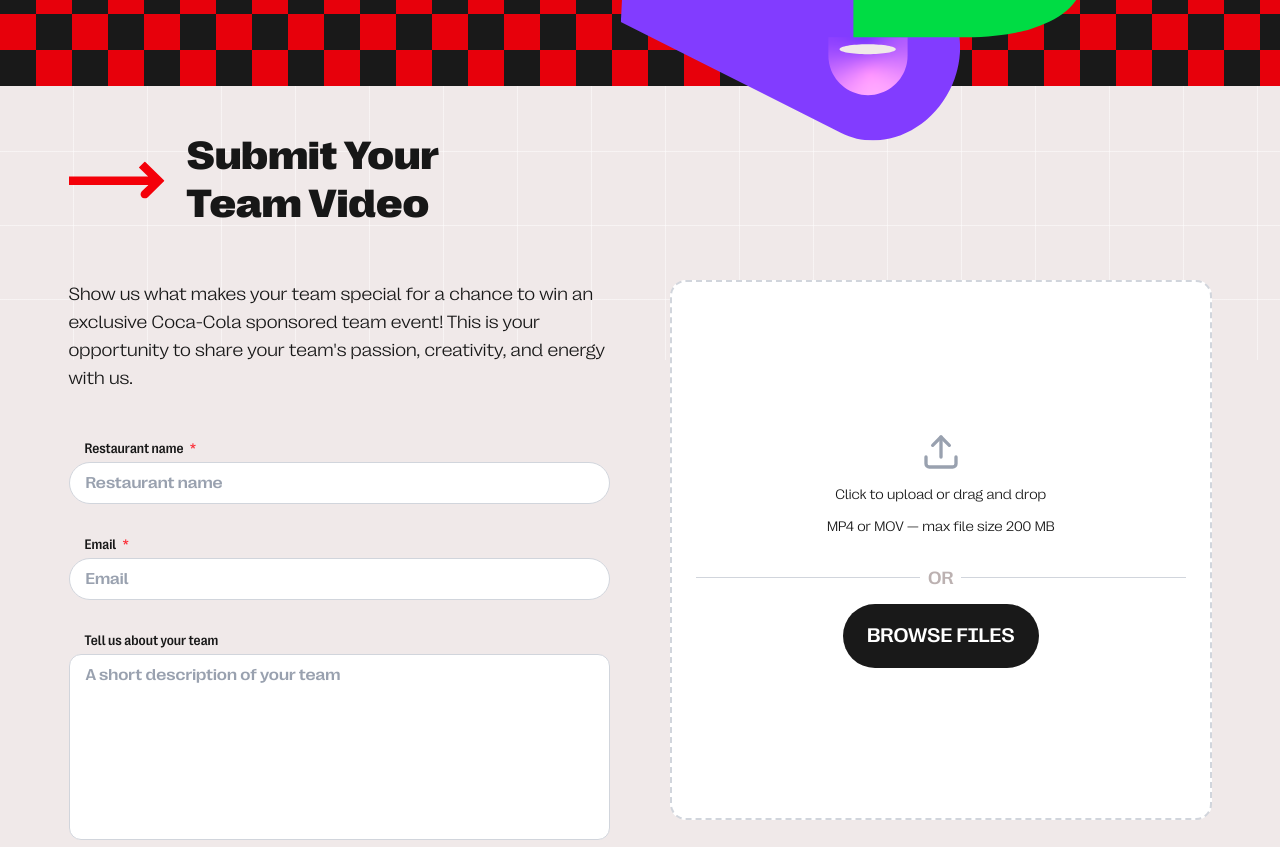
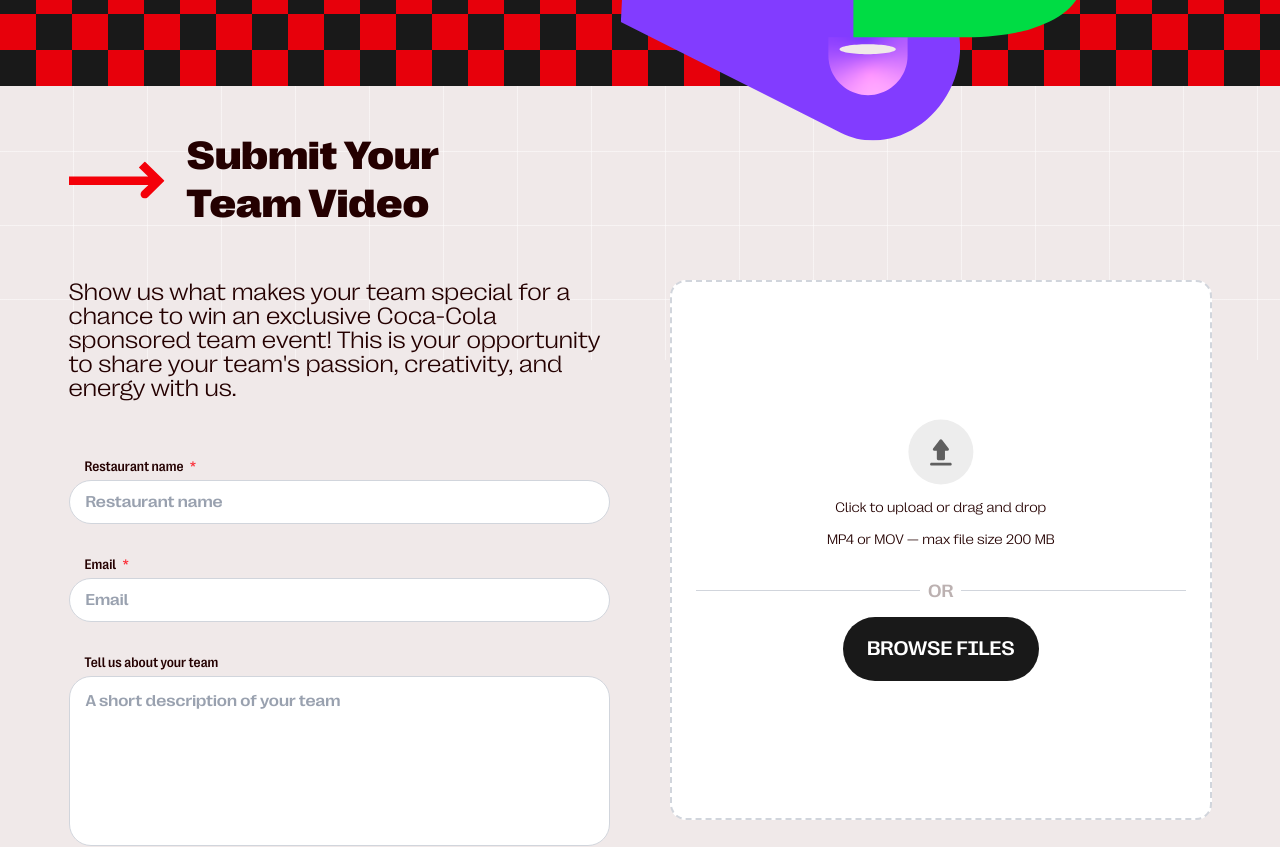
Before and after one commit to levinduong101/1th-shop, a Next.js app: page /upload-video in a window 1280 px wide. Shown: the part 440-1287 px from the top of the page. Built offline with nearby package versions, Linux system fonts and the light colour scheme.

Commit message:
update: update style

```diff
--- a/src/components/shared/Footer.tsx
+++ b/src/components/shared/Footer.tsx
@@ -12,7 +12,7 @@
         alt='Coca Cola Logo'
         className='md:w-[169px]'
       />
-      <XIcon className='md:hidden p-0.5' width={16} height={16} />
+      <XIcon className='p-0.5 md:hidden' width={16} height={16} />
 
       <Image
         src='/images/metro_logo.svg'
@@ -21,7 +21,7 @@
         alt='Metro Logo'
         className='md:w-[124px]'
       />
-      <XIcon className='md:hidden p-0.5' width={16} height={16} />
+      <XIcon className='p-0.5 md:hidden' width={16} height={16} />
 
       <Image
         src='/images/chefs_logo.svg'
--- a/src/components/ui/Icons.tsx
+++ b/src/components/ui/Icons.tsx
@@ -104,3 +104,30 @@
     </svg>
   );
 };
+
+export const UploadIcon: React.FC<IconProps & { bgFill?: string }> = ({
+  width = 66,
+  height = 66,
+  fill = '#000000',
+  bgFill = '#EDEDED',
+  ...props
+}) => {
+  return (
+    <svg
+      width={width}
+      height={height}
+      viewBox='0 0 67 67'
+      fill='none'
+      xmlns='http://www.w3.org/2000/svg'
+      {...props}
+    >
+      <rect x='0.394775' y='0.5' width='66' height='66' rx='33' fill={bgFill} />
+      <g opacity='0.6'>
+        <path
+          d='M23.7698 44.5H43.0198C43.4094 44.5 43.7359 44.6318 43.9995 44.8953C44.263 45.1589 44.3948 45.4854 44.3948 45.875C44.3948 46.2646 44.263 46.5911 43.9995 46.8547C43.7359 47.1182 43.4094 47.25 43.0198 47.25H23.7698C23.3802 47.25 23.0536 47.1182 22.7901 46.8547C22.5265 46.5911 22.3948 46.2646 22.3948 45.875C22.3948 45.4854 22.5265 45.1589 22.7901 44.8953C23.0536 44.6318 23.3802 44.5 23.7698 44.5ZM30.6448 41.75C30.2552 41.75 29.9286 41.6182 29.6651 41.3547C29.4015 41.0911 29.2698 40.7646 29.2698 40.375V32.125H26.5885C26.0156 32.125 25.6031 31.8672 25.351 31.3516C25.0989 30.8359 25.1448 30.349 25.4885 29.8906L32.2948 21.1594C32.4323 20.976 32.5984 20.8385 32.7932 20.7469C32.988 20.6552 33.1885 20.6094 33.3948 20.6094C33.601 20.6094 33.8015 20.6552 33.9963 20.7469C34.1911 20.8385 34.3573 20.976 34.4948 21.1594L41.301 29.8906C41.6448 30.349 41.6906 30.8359 41.4385 31.3516C41.1864 31.8672 40.7739 32.125 40.201 32.125H37.5198V40.375C37.5198 40.7646 37.388 41.0911 37.1245 41.3547C36.8609 41.6182 36.5344 41.75 36.1448 41.75H30.6448Z'
+          fill={fill}
+        />
+      </g>
+    </svg>
+  );
+};
--- a/src/components/ui/Input.tsx
+++ b/src/components/ui/Input.tsx
@@ -21,7 +21,7 @@
         <input
           ref={ref}
           className={clsx(
-            'font-ccep-wide focus:ring-red focus:border-red w-full rounded-full border border-gray-300 bg-white px-4 py-2 text-gray-700 placeholder-gray-400 transition focus:ring-2 focus:outline-none',
+            'font-ccep-wide focus:ring-red focus:border-red w-ful min-h-11 rounded-full border border-gray-300 bg-white px-4 py-2 text-gray-700 placeholder-gray-400 transition focus:ring-2 focus:outline-none',
             error && 'border-red-500 focus:ring-red-500',
             className,
           )}
--- a/src/components/ui/TextArea.tsx
+++ b/src/components/ui/TextArea.tsx
@@ -21,7 +21,7 @@
         <textarea
           ref={ref}
           className={clsx(
-            'font-ccep-wide focus:ring-red focus:border-red w-full resize-none rounded-xl border border-gray-300 bg-white px-4 py-2 text-gray-700 placeholder-gray-400 transition focus:ring-2 focus:outline-none',
+            'font-ccep-wide focus:ring-red focus:border-red w-full resize-none rounded-[22px] border border-gray-300 bg-white px-4 py-3 text-gray-700 placeholder-gray-400 transition focus:ring-2 focus:outline-none',
             error && 'border-red-500 focus:ring-red-500',
             className,
           )}
--- a/src/components/ui/UploadField.tsx
+++ b/src/components/ui/UploadField.tsx
@@ -1,12 +1,12 @@
 'use client';
 
 import clsx from 'clsx';
-import { Upload } from 'lucide-react';
 import Image from 'next/image';
 import React, { forwardRef, useEffect, useState } from 'react';
 import { useDropzone } from 'react-dropzone';
 
 import { Button } from './Button';
+import { UploadIcon } from './Icons';
 
 type UploadFieldProps = React.InputHTMLAttributes<HTMLInputElement> & {
   label?: string;
@@ -123,14 +123,13 @@
 
               {/* Overlay with blur + upload icon */}
               <div className='absolute inset-0 flex items-center justify-center bg-black/30'>
-                <Upload className='h-10 w-10 text-white opacity-90' />
+                <UploadIcon fill='black' bgFill='white' />
               </div>
             </>
           ) : (
             // UI when no file is selected
             <div className='pointer-events-none flex w-full flex-col items-center gap-3'>
-              <Upload className='h-10 w-10 text-gray-400' />
-
+              <UploadIcon bgFill='#EDEDED' />
               <p className='font-ccep-wide text-sm font-light'>Click to upload or drag and drop</p>
               <p className='font-ccep-wide text-sm font-light'>{maxSizeText}</p>
 
--- a/src/features/home/index.tsx
+++ b/src/features/home/index.tsx
@@ -9,7 +9,7 @@
 
 export default function HomeView() {
   return (
-    <section className='grid min-h-screen w-full lg:grid-cols-[1fr_max-content_1fr]'>
+    <section className='grid min-h-screen w-full overflow-y-hidden lg:grid-cols-[1fr_max-content_1fr]'>
       {/* Image Left */}
       <div className='relative hidden w-full lg:block'>
         <Image
@@ -64,7 +64,7 @@
               height={154}
               alt='Chefs Left Image'
               className={clsx(
-                'absolute bottom-0 -left-9 aspect-[125/154] w-[125px] translate-y-1/2',
+                'absolute bottom-0 -left-9 aspect-[125/154] w-[125px] translate-y-[45%]',
                 'lg:-left-15 lg:w-37.5 lg:translate-y-1/3',
                 '3xl:w-[194px] 3xl:-left-36 3xl:translate-y-1/4',
               )}
@@ -89,14 +89,16 @@
 
           <Container className='mt-8 flex flex-col items-center gap-3.5 lg:mt-18 lg:gap-6'>
             <div className='max-w-[700px] text-center text-white'>
-              <h1 className='text-3xl font-bold lg:text-6xl'>Let&#39;s Get Started!</h1>
-              <p className='font-ccep-wide mt-3 text-sm lg:text-base'>
+              <h1 className='font-ccep-narrow text-5xl font-bold lg:text-6xl'>
+                Let&#39;s Get Started!
+              </h1>
+              <p className='font-ccep-wide mt-3 text-sm font-normal lg:text-base'>
                 Welcome. This is your personal entry to the Coca-Cola × Metro Chefs in Town
                 campaign. Please choose an option below to begin.
               </p>
             </div>
 
-            <div className='relative mb-[100px] flex w-full max-w-[560px] flex-col gap-3 lg:mb-[150px]'>
+            <div className='relative mb-[100px] flex w-full max-w-[560px] flex-col gap-3'>
               <Button fullWidth variant='white' href='/design-product' arrowAnimation>
                 DESIGN YOUR TEAM HOODIE
               </Button>
--- a/src/features/upload-page/Form.tsx
+++ b/src/features/upload-page/Form.tsx
@@ -30,9 +30,9 @@
   };
 
   return (
-    <form onSubmit={handleSubmit(onSubmit)} className='grid gap-15 md:grid-cols-2'>
+    <form onSubmit={handleSubmit(onSubmit)} className='text-brown grid gap-15 md:grid-cols-2'>
       <div className='flex flex-col gap-4 md:gap-7.5'>
-        <p className='font-ccep-wide mb-4 text-lg font-light'>
+        <p className='font-ccep-wide mb-4 text-lg leading-[1] font-light lg:mb-6.5 lg:text-2xl'>
           Show us what makes your team special for a chance to win an exclusive Coca-Cola sponsored
           team event! This is your opportunity to share your team&apos;s passion, creativity, and
           energy with us.
@@ -56,7 +56,7 @@
         <Textarea
           label='Tell us about your team'
           placeholder='A short description of your team'
-          rows={7}
+          rows={6}
           {...register('description', { required: true })}
         />
 
--- a/src/features/upload-page/index.tsx
+++ b/src/features/upload-page/index.tsx
@@ -16,6 +16,7 @@
           height={121}
           alt='DÜSSEL DORF KOCHT AUF'
           className='w-[192px] md:w-52 lg:w-[278px]'
+          priority
         />
       </Container>
 
@@ -30,6 +31,7 @@
             'absolute top-0 left-1/2 w-[356px] -translate-x-[43.5%] -translate-y-[40%]',
             '3xl:w-[705px] md:w-[375px] md:-translate-x-[10%] lg:w-[500px] lg:-translate-y-[43%]',
           )}
+          priority
         />
       </div>
 
@@ -43,7 +45,7 @@
             alt='Arrow right'
             className='h-auto w-24'
           />
-          <h2 className='font-ccep-wide 3xl:text-[50px] text-[35px] leading-[1.2] font-bold lg:text-[40px]'>
+          <h2 className='font-ccep-wide 3xl:text-[50px] text-brown text-[35px] leading-[1.2] font-bold lg:text-[40px]'>
             Submit Your
             <br />
             Team Video
```
